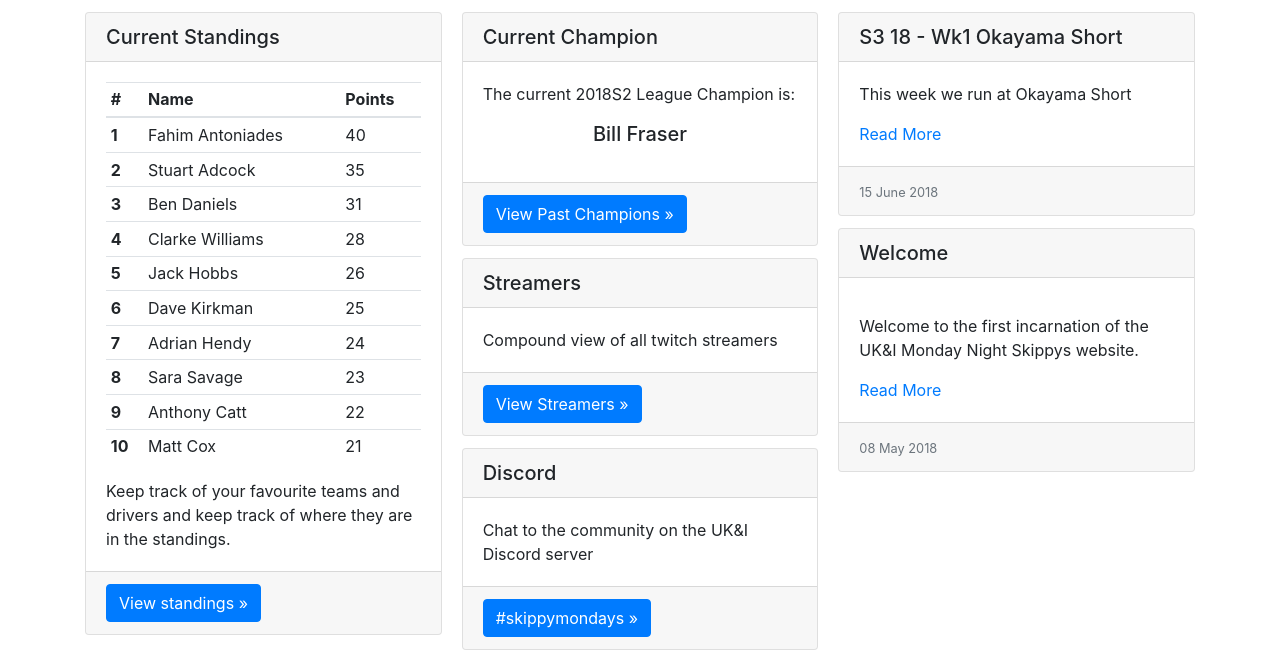
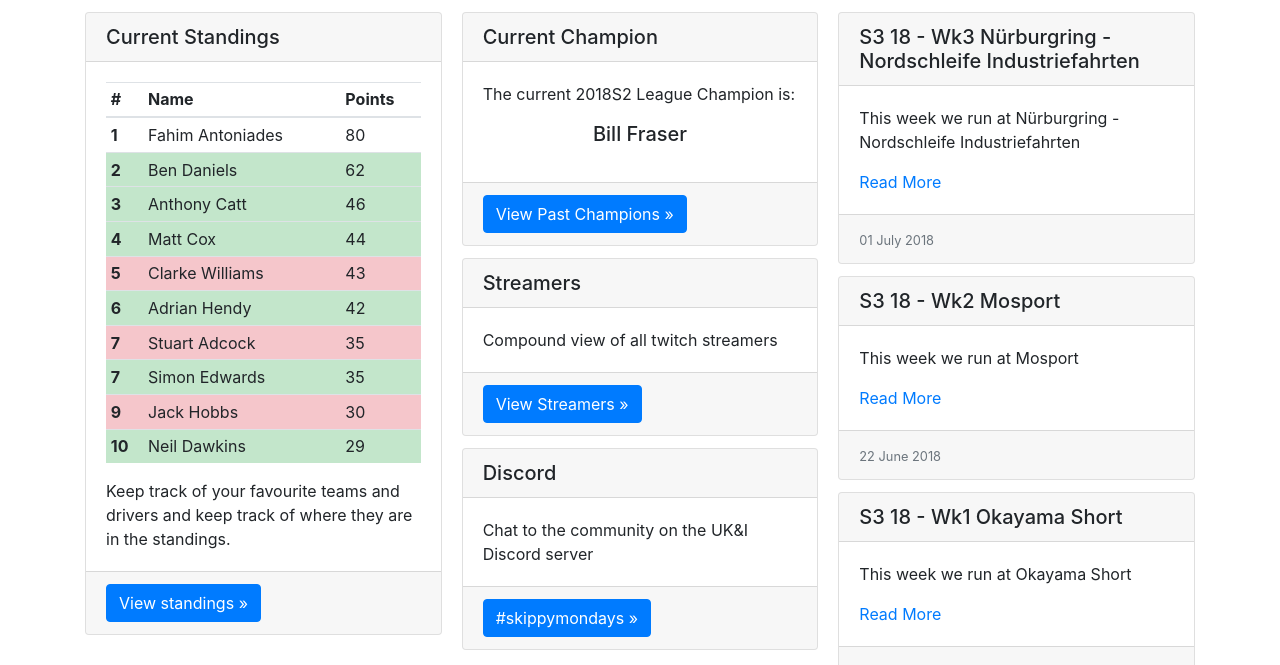
Before and after one commit to mondaynightskippys/mondaynightskippys.github.io, a Jekyll site: the page built from index.html, in a window 1280 px wide and 900 px high, scrolled down 620 px, cut to the strip 235-900 px from the top of the window. Built offline with Jekyll 4.4.1, drawn with Linux system fonts in a browser that asks for light colours; some of the changed lines change nothing that is shown.

Commit message:
Updated standing and created pages for weeks 2 and 3

```diff
--- a/_data/standings.yml
+++ b/_data/standings.yml
@@ -3,18 +3,78 @@ fahim_antoniades:
   name: Fahim Antoniades
   position: 1
   change: 0
-  starts: 1
-  counted: 1
-  wins: 1
+  starts: 2
+  counted: 2
+  wins: 2
+  top5: 2
+  top10: 2
+  points: 80
+  laps: 41
+  incidents: 12
+ben_daniels:
+  name: Ben Daniels
+  position: 2
+  change: 1
+  starts: 2
+  counted: 2
+  wins: 0
+  top5: 2
+  top10: 2
+  points: 62
+  laps: 41
+  incidents: 16
+anthony_catt:
+  name: Anthony Catt
+  position: 3
+  change: 6
+  starts: 2
+  counted: 2
+  wins: 0
+  top5: 0
+  top10: 2
+  points: 46
+  laps: 41
+  incidents: 11
+matt_cox:
+  name: Matt Cox
+  position: 4
+  change: 6
+  starts: 2
+  counted: 2
+  wins: 0
+  top5: 0
+  top10: 2
+  points: 44
+  laps: 41
+  incidents: 8
+clarke_williams:
+  name: Clarke Williams
+  position: 5
+  change: -1
+  starts: 2
+  counted: 2
+  wins: 0
   top5: 1
   top10: 1
-  points: 40
-  laps: 25
-  incidents: 6
+  points: 43
+  laps: 41
+  incidents: 16
+adrian_hendy:
+  name: Adrian Hendy
+  position: 6
+  change: 1
+  starts: 2
+  counted: 2
+  wins: 0
+  top5: 0
+  top10: 1
+  points: 42
+  laps: 41
+  incidents: 7
 stuart_adcock:
   name: Stuart Adcock
-  position: 2
-  change: 0
+  position: 7
+  change: -5
   starts: 1
   counted: 1
   wins: 0
@@ -23,21 +83,45 @@ stuart_adcock:
   points: 35
   laps: 25
   incidents: 18
-ben_daniels:
-  name: Ben Daniels
-  position: 3
-  change: 0
-  starts: 1
-  counted: 1
+simon_edwards:
+  name: Simon Edwards
+  position: 7
+  change: 24
+  starts: 2
+  counted: 2
   wins: 0
   top5: 1
   top10: 1
-  points: 31
-  laps: 25
+  points: 35
+  laps: 31
   incidents: 9
-clarke_williams:
-  name: Clarke Williams
-  position: 4
+jack_hobbs:
+  name: Jack Hobbs
+  position: 9
+  change: -4
+  starts: 2
+  counted: 2
+  wins: 0
+  top5: 1
+  top10: 1
+  points: 30
+  laps: 41
+  incidents: 19
+neil_dawkins:
+  name: Neil Dawkins
+  position: 10
+  change: 8
+  starts: 2
+  counted: 2
+  wins: 0
+  top5: 0
+  top10: 0
+  points: 29
+  laps: 41
+  incidents: 8
+nicholas_vaughan_roberts:
+  name: Nicholas Vaughan-Roberts
+  position: 11
   change: 0
   starts: 1
   counted: 1
@@ -45,11 +129,47 @@ clarke_williams:
   top5: 1
   top10: 1
   points: 28
-  laps: 25
-  incidents: 11
-jack_hobbs:
-  name: Jack Hobbs
-  position: 5
+  laps: 16
+  incidents: 5
+dave_kirkman:
+  name: Dave Kirkman
+  position: 12
+  change: -6
+  starts: 2
+  counted: 2
+  wins: 0
+  top5: 0
+  top10: 1
+  points: 27
+  laps: 40
+  incidents: 12
+simon_askew:
+  name: Simon Askew
+  position: 13
+  change: -1
+  starts: 2
+  counted: 2
+  wins: 0
+  top5: 0
+  top10: 0
+  points: 26
+  laps: 41
+  incidents: 18
+christopher_kelsey:
+  name: Christopher Kelsey
+  position: 13
+  change: 2
+  starts: 2
+  counted: 2
+  wins: 0
+  top5: 0
+  top10: 0
+  points: 26
+  laps: 41
+  incidents: 12
+euan_pattinson:
+  name: Euan Pattinson
+  position: 13
   change: 0
   starts: 1
   counted: 1
@@ -57,11 +177,23 @@ jack_hobbs:
   top5: 1
   top10: 1
   points: 26
-  laps: 25
-  incidents: 7
-dave_kirkman:
-  name: Dave Kirkman
-  position: 6
+  laps: 16
+  incidents: 6
+simon_maltby:
+  name: Simon Maltby
+  position: 16
+  change: 9
+  starts: 2
+  counted: 2
+  wins: 0
+  top5: 0
+  top10: 0
+  points: 25
+  laps: 40
+  incidents: 14
+stephen_nobes:
+  name: Stephen Nobes
+  position: 16
   change: 0
   starts: 1
   counted: 1
@@ -69,35 +201,47 @@ dave_kirkman:
   top5: 0
   top10: 1
   points: 25
-  laps: 25
-  incidents: 7
-adrian_hendy:
-  name: Adrian Hendy
-  position: 7
-  change: 0
-  starts: 1
-  counted: 1
+  laps: 16
+  incidents: 2
+jake_riddington:
+  name: Jake Riddington
+  position: 16
+  change: 10
+  starts: 2
+  counted: 2
   wins: 0
   top5: 0
-  top10: 1
-  points: 24
-  laps: 25
-  incidents: 5
+  top10: 0
+  points: 25
+  laps: 40
+  incidents: 32
 sara_savage:
   name: Sara Savage
-  position: 8
-  change: 0
-  starts: 1
-  counted: 1
+  position: 19
+  change: -11
+  starts: 2
+  counted: 2
   wins: 0
   top5: 0
   top10: 1
   points: 23
-  laps: 25
-  incidents: 11
-anthony_catt:
-  name: Anthony Catt
-  position: 9
+  laps: 34
+  incidents: 19
+bill_fraser:
+  name: Bill Fraser
+  position: 20
+  change: 10
+  starts: 2
+  counted: 2
+  wins: 0
+  top5: 0
+  top10: 1
+  points: 22
+  laps: 38
+  incidents: 29
+robert_plumley:
+  name: Robert Plumley
+  position: 20
   change: 0
   starts: 1
   counted: 1
@@ -105,48 +249,24 @@ anthony_catt:
   top5: 0
   top10: 1
   points: 22
-  laps: 25
-  incidents: 8
-matt_cox:
-  name: Matt Cox
-  position: 10
-  change: 0
-  starts: 1
-  counted: 1
-  wins: 0
-  top5: 0
-  top10: 1
-  points: 21
-  laps: 25
-  incidents: 4
+  laps: 16
+  incidents: 5
 seymour_harding:
   name: Seymour Harding
-  position: 11
-  change: 0
-  starts: 1
-  counted: 1
+  position: 22
+  change: -11
+  starts: 2
+  counted: 2
   wins: 0
   top5: 0
   top10: 0
   points: 20
-  laps: 25
-  incidents: 4
-simon_askew:
-  name: Simon Askew
-  position: 12
-  change: 0
-  starts: 1
-  counted: 1
-  wins: 0
-  top5: 0
-  top10: 0
-  points: 19
-  laps: 25
-  incidents: 14
+  laps: 37
+  incidents: 9
 rob_marshall:
   name: Rob Marshall
-  position: 13
-  change: 0
+  position: 23
+  change: -10
   starts: 1
   counted: 1
   wins: 0
@@ -155,9 +275,9 @@ rob_marshall:
   points: 18
   laps: 25
   incidents: 14
-richard_holburn:
-  name: Richard Holburn
-  position: 14
+stewart_dick:
+  name: Stewart Dick
+  position: 24
   change: 0
   starts: 1
   counted: 1
@@ -165,24 +285,24 @@ richard_holburn:
   top5: 0
   top10: 0
   points: 17
-  laps: 25
-  incidents: 5
-christopher_kelsey:
-  name: Christopher Kelsey
-  position: 15
-  change: 0
-  starts: 1
-  counted: 1
+  laps: 16
+  incidents: 11
+richard_holburn:
+  name: Richard Holburn
+  position: 24
+  change: -10
+  starts: 2
+  counted: 2
   wins: 0
   top5: 0
   top10: 0
-  points: 16
-  laps: 25
-  incidents: 5
+  points: 17
+  laps: 33
+  incidents: 14
 rhys_saunders:
   name: Rhys Saunders
-  position: 16
-  change: 0
+  position: 26
+  change: -10
   starts: 1
   counted: 1
   wins: 0
@@ -193,19 +313,43 @@ rhys_saunders:
   incidents: 8
 michael_a_jones:
   name: Michael A Jones
-  position: 17
-  change: 0
-  starts: 1
-  counted: 1
+  position: 27
+  change: -10
+  starts: 2
+  counted: 2
   wins: 0
   top5: 0
   top10: 0
   points: 14
-  laps: 25
-  incidents: 7
-neil_dawkins:
-  name: Neil Dawkins
-  position: 18
+  laps: 38
+  incidents: 17
+john_mcgovern:
+  name: John McGovern
+  position: 27
+  change: 2
+  starts: 2
+  counted: 2
+  wins: 0
+  top5: 0
+  top10: 0
+  points: 14
+  laps: 39
+  incidents: 23
+chris_j_morris:
+  name: Chris J Morris
+  position: 27
+  change: 4
+  starts: 2
+  counted: 2
+  wins: 0
+  top5: 0
+  top10: 0
+  points: 14
+  laps: 33
+  incidents: 11
+tony_stack:
+  name: Tony Stack
+  position: 30
   change: 0
   starts: 1
   counted: 1
@@ -213,23 +357,47 @@ neil_dawkins:
   top5: 0
   top10: 0
   points: 13
-  laps: 25
-  incidents: 8
+  laps: 16
+  incidents: 6
+mark_young5:
+  name: Mark Young5
+  position: 30
+  change: -6
+  starts: 2
+  counted: 2
+  wins: 0
+  top5: 0
+  top10: 0
+  points: 13
+  laps: 40
+  incidents: 13
 daniel_j_cooke:
   name: Daniel J Cooke
-  position: 19
-  change: 0
-  starts: 1
-  counted: 1
+  position: 32
+  change: -13
+  starts: 2
+  counted: 2
   wins: 0
   top5: 0
   top10: 0
   points: 12
-  laps: 25
-  incidents: 11
+  laps: 39
+  incidents: 25
 keith_sharp:
   name: Keith Sharp
-  position: 20
+  position: 33
+  change: -13
+  starts: 2
+  counted: 2
+  wins: 0
+  top5: 0
+  top10: 0
+  points: 11
+  laps: 38
+  incidents: 11
+barry_west:
+  name: Barry West
+  position: 33
   change: 0
   starts: 1
   counted: 1
@@ -237,24 +405,36 @@ keith_sharp:
   top5: 0
   top10: 0
   points: 11
-  laps: 25
-  incidents: 8
+  laps: 16
+  incidents: 13
 ben_summers:
   name: Ben Summers
-  position: 21
+  position: 35
+  change: -14
+  starts: 2
+  counted: 2
+  wins: 0
+  top5: 0
+  top10: 0
+  points: 10
+  laps: 39
+  incidents: 19
+ian_bassi:
+  name: Ian Bassi
+  position: 36
   change: 0
   starts: 1
   counted: 1
   wins: 0
   top5: 0
   top10: 0
-  points: 10
-  laps: 25
-  incidents: 6
+  points: 9
+  laps: 16
+  incidents: 4
 john_a_jenkins:
   name: John A Jenkins
-  position: 22
-  change: 0
+  position: 36
+  change: -14
   starts: 1
   counted: 1
   wins: 0
@@ -263,10 +443,22 @@ john_a_jenkins:
   points: 9
   laps: 25
   incidents: 2
+jordan_a_hacker:
+  name: Jordan A Hacker
+  position: 38
+  change: 0
+  starts: 1
+  counted: 1
+  wins: 0
+  top5: 0
+  top10: 0
+  points: 8
+  laps: 16
+  incidents: 1
 paul_thurston:
   name: Paul Thurston
-  position: 23
-  change: 0
+  position: 38
+  change: -15
   starts: 1
   counted: 1
   wins: 0
@@ -275,33 +467,9 @@ paul_thurston:
   points: 8
   laps: 24
   incidents: 15
-mark_young5:
-  name: Mark Young5
-  position: 24
-  change: 0
-  starts: 1
-  counted: 1
-  wins: 0
-  top5: 0
-  top10: 0
-  points: 7
-  laps: 24
-  incidents: 8
-simon_maltby:
-  name: Simon Maltby
-  position: 25
-  change: 0
-  starts: 1
-  counted: 1
-  wins: 0
-  top5: 0
-  top10: 0
-  points: 6
-  laps: 24
-  incidents: 10
-jake_riddington:
-  name: Jake Riddington
-  position: 26
+mark_hesling:
+  name: Mark Hesling
+  position: 40
   change: 0
   starts: 1
   counted: 1
@@ -309,23 +477,35 @@ jake_riddington:
   top5: 0
   top10: 0
   points: 5
-  laps: 24
-  incidents: 27
+  laps: 16
+  incidents: 2
 darrell_taylor:
   name: Darrell Taylor
-  position: 27
-  change: 0
-  starts: 1
-  counted: 1
+  position: 40
+  change: -13
+  starts: 2
+  counted: 2
   wins: 0
   top5: 0
   top10: 0
-  points: 4
-  laps: 24
-  incidents: 1
+  points: 5
+  laps: 39
+  incidents: 9
 christopher_keeble:
   name: Christopher Keeble
-  position: 28
+  position: 42
+  change: -14
+  starts: 2
+  counted: 2
+  wins: 0
+  top5: 0
+  top10: 0
+  points: 3
+  laps: 39
+  incidents: 23
+james_mcritchie:
+  name: James McRitchie
+  position: 42
   change: 0
   starts: 1
   counted: 1
@@ -333,36 +513,24 @@ christopher_keeble:
   top5: 0
   top10: 0
   points: 3
-  laps: 24
-  incidents: 11
-john_mcgovern:
-  name: John McGovern
-  position: 29
+  laps: 15
+  incidents: 12
+tim_adcock:
+  name: Tim Adcock
+  position: 44
   change: 0
   starts: 1
   counted: 1
   wins: 0
   top5: 0
   top10: 0
-  points: 2
-  laps: 23
-  incidents: 16
-bill_fraser:
-  name: Bill Fraser
-  position: 30
-  change: 0
-  starts: 1
-  counted: 1
-  wins: 0
-  top5: 0
-  top10: 0
-  points: 1
-  laps: 22
-  incidents: 13
+  points: 0
+  laps: 5
+  incidents: 7
 andrew_bolton:
   name: Andrew Bolton
-  position: 31
-  change: 0
+  position: 44
+  change: -13
   starts: 1
   counted: 1
   wins: 0
@@ -371,10 +539,22 @@ andrew_bolton:
   points: 0
   laps: 6
   incidents: 12
+martin_brandon:
+  name: Martin Brandon
+  position: 44
+  change: 0
+  starts: 1
+  counted: 1
+  wins: 0
+  top5: 0
+  top10: 0
+  points: 0
+  laps: 13
+  incidents: 10
 peter_cowan:
   name: Peter Cowan
-  position: 31
-  change: 0
+  position: 44
+  change: -13
   starts: 1
   counted: 1
   wins: 0
@@ -385,8 +565,8 @@ peter_cowan:
   incidents: 12
 mark_day:
   name: Mark Day
-  position: 31
-  change: 0
+  position: 44
+  change: -13
   starts: 1
   counted: 1
   wins: 0
@@ -397,8 +577,8 @@ mark_day:
   incidents: 8
 dave_m_dowson:
   name: Dave M Dowson
-  position: 31
-  change: 0
+  position: 44
+  change: -13
   starts: 1
   counted: 1
   wins: 0
@@ -407,9 +587,9 @@ dave_m_dowson:
   points: 0
   laps: 13
   incidents: 12
-simon_edwards:
-  name: Simon Edwards
-  position: 31
+christoph_grant:
+  name: Christoph Grant
+  position: 44
   change: 0
   starts: 1
   counted: 1
@@ -418,11 +598,23 @@ simon_edwards:
   top10: 0
   points: 0
   laps: 15
-  incidents: 9
+  incidents: 4
+karl_handley:
+  name: Karl Handley
+  position: 44
+  change: 0
+  starts: 1
+  counted: 1
+  wins: 0
+  top5: 0
+  top10: 0
+  points: 0
+  laps: 14
+  incidents: 8
 ryan_hewitt:
   name: Ryan Hewitt
-  position: 31
-  change: 0
+  position: 44
+  change: -13
   starts: 1
   counted: 1
   wins: 0
@@ -433,7 +625,19 @@ ryan_hewitt:
   incidents: 9
 john_jarratt:
   name: John Jarratt
-  position: 31
+  position: 44
+  change: -13
+  starts: 2
+  counted: 2
+  wins: 0
+  top5: 0
+  top10: 0
+  points: 0
+  laps: 17
+  incidents: 9
+david_monteiro:
+  name: David Monteiro
+  position: 44
   change: 0
   starts: 1
   counted: 1
@@ -441,24 +645,12 @@ john_jarratt:
   top5: 0
   top10: 0
   points: 0
-  laps: 3
-  incidents: 1
-chris_j_morris:
-  name: Chris J Morris
-  position: 31
-  change: 0
-  starts: 1
-  counted: 1
-  wins: 0
-  top5: 0
-  top10: 0
-  points: 0
-  laps: 17
-  incidents: 9
+  laps: 13
+  incidents: 21
 darren_c_morris:
   name: Darren C Morris
-  position: 31
-  change: 0
+  position: 44
+  change: -13
   starts: 1
   counted: 1
   wins: 0
@@ -467,9 +659,9 @@ darren_c_morris:
   points: 0
   laps: 5
   incidents: 14
-mark_turner4:
-  name: Mark Turner4
-  position: 31
+allan_paterson:
+  name: Allan Paterson
+  position: 44
   change: 0
   starts: 1
   counted: 1
@@ -477,5 +669,17 @@ mark_turner4:
   top5: 0
   top10: 0
   points: 0
-  laps: 1
-  incidents: 9
+  laps: 7
+  incidents: 12
+mark_turner4:
+  name: Mark Turner4
+  position: 44
+  change: -13
+  starts: 2
+  counted: 2
+  wins: 0
+  top5: 0
+  top10: 0
+  points: 0
+  laps: 14
+  incidents: 13
--- /dev/null
+++ b/_posts/2018-06-22-2018S3Wk2.md
@@ -0,0 +1,26 @@
+---
+layout: post
+title: S3 18 - Wk2 Mosport
+excerpt: This week we run at Mosport
+date:   2018-06-22 10:00:00
+categories: schedule
+youtube_id: altt-P_qWUg
+---
+
+<img src="/images/tracks/mosport.jpg" class="img-fluid mx-auto d-block" alt="Mosport">
+
+This week we run at Mosport.
+
+[League Sign Up page](http://members.iracing.com/membersite/member/LeagueView.do?league=386)
+
+Sign Ups will not be processed once the Monday evening session starts.
+
+[Season Standings](https://www.danlisa.com/scoring/season_standings.php?season_id=7955)
+
+Race will be broadcast by the incomparable talents of Rachael and Linus!
+
+Join the Commentary Team on Teamspeak after the race: Racespot TV Teamspeak: [ts.racespot.tv:9988](ts.racespot.tv:9988)
+
+If you want to register as a team (or change your team name) please do it in [this thread](http://members.iracing.com/jforum/posts/list/3234218.page)
+
+[Race Results](https://www.danlisa.com/scoring/season_race.php?schedule_id=92386)
--- /dev/null
+++ b/_posts/2018-07-02-2018S3Wk3.md
@@ -0,0 +1,26 @@
+---
+layout: post
+title: S3 18 - Wk3 Nürburgring - Nordschleife Industriefahrten
+excerpt: This week we run at Nürburgring - Nordschleife Industriefahrten
+date:   2018-07-01 10:00:00
+categories: schedule
+youtube_id: 9mvzBoVGQCU
+---
+
+<img src="/images/tracks/nordschliefe.jpg" class="img-fluid mx-auto d-block" alt="Nürburgring - Nordschleife Industriefahrten">
+
+This week we run at Nürburgring - Nordschleife Industriefahrten.
+
+[League Sign Up page](http://members.iracing.com/membersite/member/LeagueView.do?league=386)
+
+Sign Ups will not be processed once the Monday evening session starts.
+
+[Season Standings](https://www.danlisa.com/scoring/season_standings.php?season_id=7955)
+
+Race will be broadcast by the incomparable talents of Rachael and Linus!
+
+Join the Commentary Team on Teamspeak after the race: Racespot TV Teamspeak: [ts.racespot.tv:9988](ts.racespot.tv:9988)
+
+If you want to register as a team (or change your team name) please do it in [this thread](http://members.iracing.com/jforum/posts/list/3234218.page)
+
+[Race Results](https://www.danlisa.com/scoring/season_race.php?schedule_id=92387)
```
Also changed, not shown: images/tracks/mosport.jpg (added), images/tracks/nordschliefe.jpg (added).
